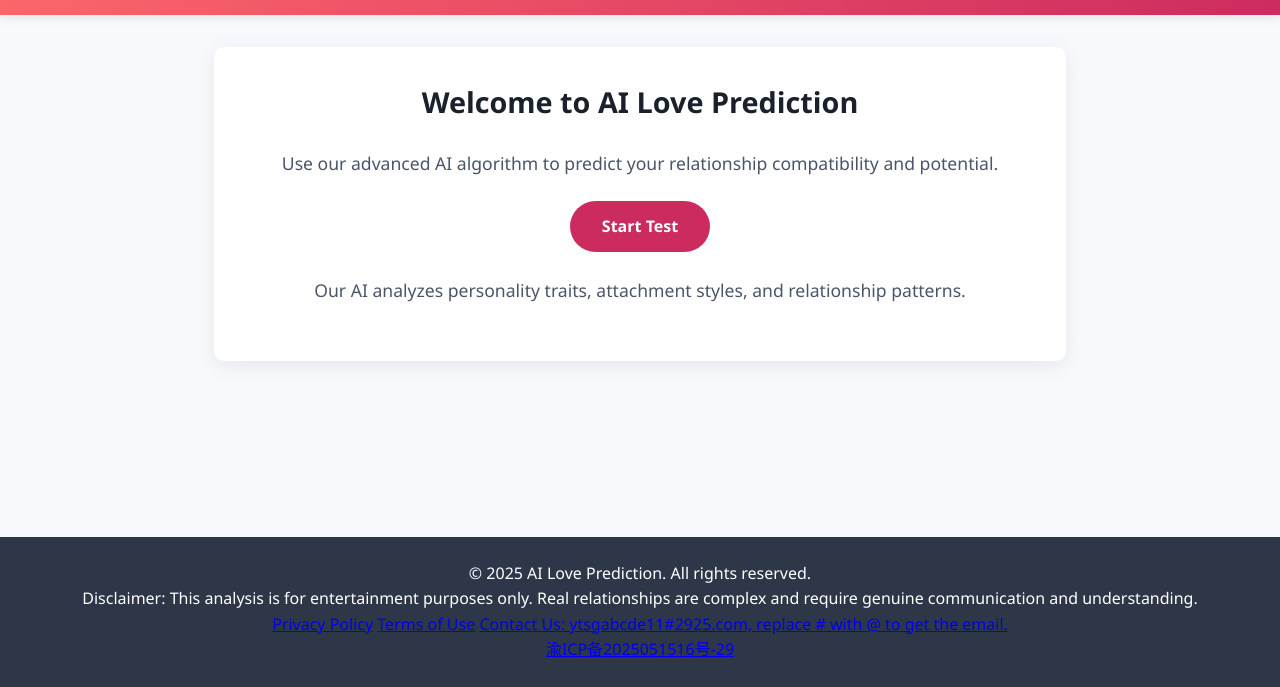
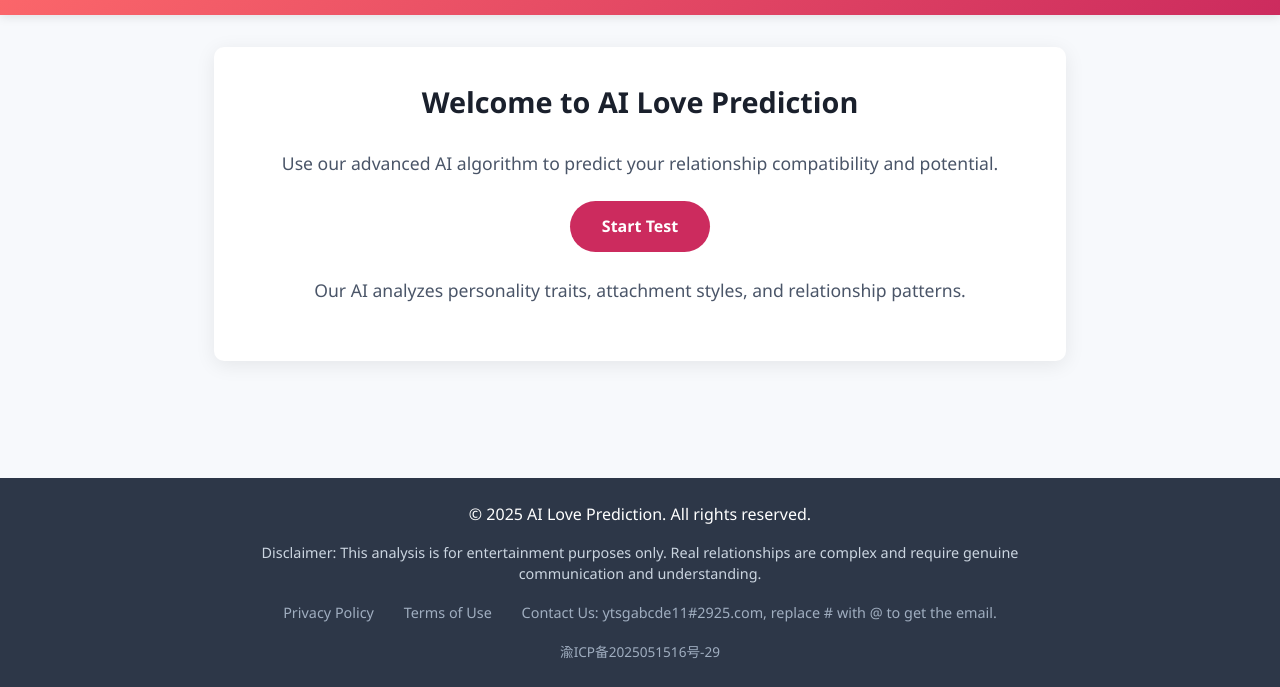
Before and after one commit to lz-215/ai_love_predict, a plain HTML site: page index.html in a window 1280 px wide. Shown: the part 113-800 px from the top of the page. Drawn offline with Linux system fonts and the light colour scheme.

Commit message:
Update styles.css

```diff
--- a/styles.css
+++ b/styles.css
@@ -46,6 +46,36 @@ footer {
     text-align: center;
     padding: 1.5rem 0;
     margin-top: auto;
+}
+
+.footer-content {
+    max-width: 900px;
+    margin: 0 auto;
+    padding: 0 1.5rem;
+}
+
+.disclaimer {
+    font-size: 0.9rem;
+    color: #cbd5e0;
+    margin: 1rem 0;
+    line-height: 1.4;
+}
+
+.footer-links {
+    margin-top: 1rem;
+}
+
+.footer-links a {
+    color: #a0aec0;
+    margin: 0 0.8rem;
+    text-decoration: none;
+    font-size: 0.9rem;
+    transition: color 0.3s;
+}
+
+.footer-links a:hover {
+    color: #e2e8f0;
+    text-decoration: underline;
 }
 
 /* Card Styles */
@@ -381,3 +411,20 @@ footer {
         padding: 1.5rem;
     }
 }
+
+/* 添加备案号链接样式 */
+.icp-info {
+    margin-top: 1rem;
+    font-size: 0.85rem;
+}
+
+.icp-info a {
+    color: #a0aec0;
+    text-decoration: none;
+    transition: color 0.3s;
+}
+
+.icp-info a:hover {
+    color: #e2e8f0;
+    text-decoration: underline;
+}
```
